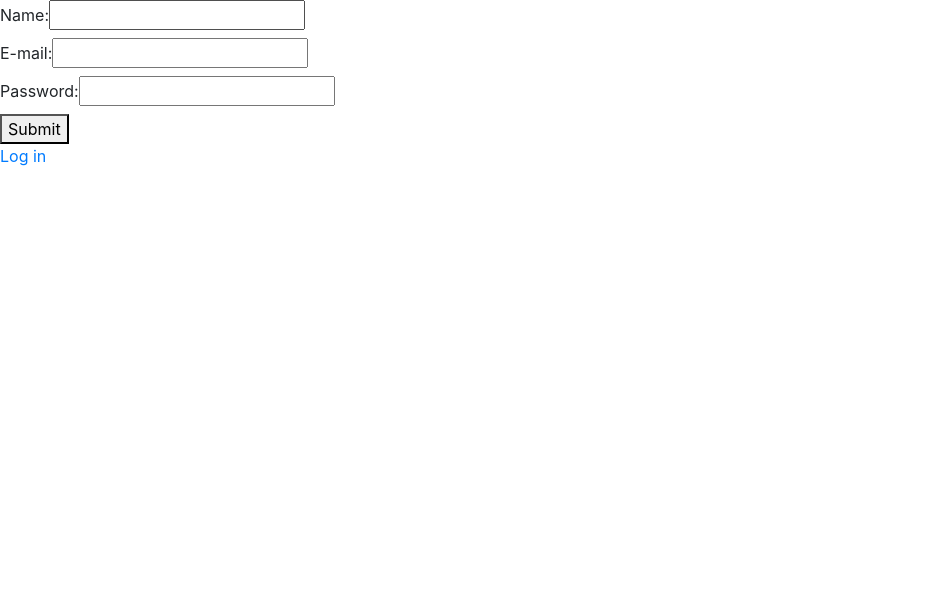
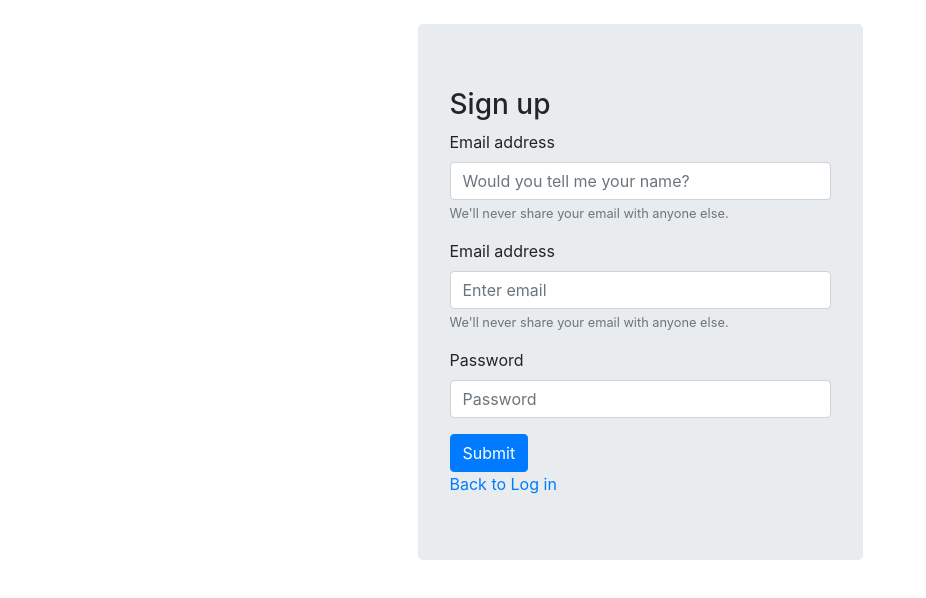
Before and after one commit to wonder13662/passbase-tech-challenge, a React (Create React App) app: page /signup in a window 1280 px wide. Shown: the top 598 px of the page, without its empty margins (0-926 px from the left). Built offline with nearby package versions, Linux system fonts and the light colour scheme.

Commit message:
Revise layout of Login, SignUp

```diff
--- a/src/pages/LogIn.js
+++ b/src/pages/LogIn.js
@@ -1,7 +1,8 @@
 import React from "react";
 import axios from "axios";
+import { Redirect, Link } from "react-router-dom";
+import { Jumbotron, Container, Row, Col, Button, Form } from "react-bootstrap";
 import utils from "../utils";
-import { Redirect, Link } from "react-router-dom";
 
 class LogIn extends React.Component {
   constructor(props) {
@@ -60,32 +61,53 @@ class LogIn extends React.Component {
     }
 
     return (
-      <form action="/api/login" method="post">
-        <div>
-          <label>
-            E-mail:
-            <input
+      <Container>
+        <Row>
+          <Col>&nbsp;</Col>
+        </Row>
+        <Row>
+          <Col>&nbsp;</Col>
+          <Col xs={5}>
+            <Jumbotron>
+              <Form>
+                <h3>Log in</h3>
+                <Form.Group controlId="formBasicEmail">
+                  <Form.Label>Email address</Form.Label>
+                  <Form.Control
                     type="email"
+                    placeholder="Enter email"
                     value={this.state.email}
                     onChange={this.handleOnChangeEmail}
                   />
-          </label>
-        </div>
-        <div>
-          <label>
-            Password:
-            <input
+                  <Form.Text className="text-muted">
+                    We'll never share your email with anyone else.
+                  </Form.Text>
+                </Form.Group>
+
+                <Form.Group controlId="formBasicPassword">
+                  <Form.Label>Password</Form.Label>
+                  <Form.Control
                     type="password"
+                    placeholder="Password"
                     value={this.state.password}
                     onChange={this.handleOnChangePassword}
                   />
-          </label>
+                </Form.Group>
+                <Button variant="primary" onClick={this.handleOnSubmit}>
+                  Submit
+                </Button>
+                <div>
+                  <Link to="/signup/">
+                    Do you need an account? Create new one
+                  </Link>
                 </div>
-        <div className="button" onClick={this.handleOnSubmit}>
-          <button type="submit">Submit</button>
-        </div>
-        <Link to="/signup/">Don't you have account? Create new one</Link>
-      </form>
+              </Form>
+            </Jumbotron>
+          </Col>
+          <Col>&nbsp;</Col>
+        </Row>
+        <Row></Row>
+      </Container>
     );
   }
 }
--- a/src/pages/SignUp.js
+++ b/src/pages/SignUp.js
@@ -1,6 +1,7 @@
 import React from "react";
 import axios from "axios";
 import utils from "../utils";
+import { Jumbotron, Container, Row, Col, Button, Form } from "react-bootstrap";
 import { Redirect, Link } from "react-router-dom";
 
 class SignUp extends React.Component {
@@ -79,42 +80,64 @@ class SignUp extends React.Component {
     }
 
     return (
-      <form action="/api/signup" method="post">
-        <div>
-          <label>
-            Name:
-            <input
+      <Container>
+        <Row>
+          <Col>&nbsp;</Col>
+        </Row>
+        <Row>
+          <Col>&nbsp;</Col>
+          <Col xs={5}>
+            <Jumbotron>
+              <Form>
+                <h3>Sign up</h3>
+                <Form.Group controlId="formName">
+                  <Form.Label>Email address</Form.Label>
+                  <Form.Control
                     type="text"
+                    placeholder="Would you tell me your name?"
                     value={this.state.name}
                     onChange={this.handleOnChangeName}
                   />
-          </label>
-        </div>
-        <div>
-          <label>
-            E-mail:
-            <input
+                  <Form.Text className="text-muted">
+                    We'll never share your email with anyone else.
+                  </Form.Text>
+                </Form.Group>
+
+                <Form.Group controlId="formBasicEmail">
+                  <Form.Label>Email address</Form.Label>
+                  <Form.Control
                     type="email"
+                    placeholder="Enter email"
                     value={this.state.email}
                     onChange={this.handleOnChangeEmail}
                   />
-          </label>
-        </div>
-        <div>
-          <label>
-            Password:
-            <input
+                  <Form.Text className="text-muted">
+                    We'll never share your email with anyone else.
+                  </Form.Text>
+                </Form.Group>
+
+                <Form.Group controlId="formBasicPassword">
+                  <Form.Label>Password</Form.Label>
+                  <Form.Control
                     type="password"
+                    placeholder="Password"
                     value={this.state.password}
                     onChange={this.handleOnChangePassword}
                   />
-          </label>
+                </Form.Group>
+                <Button variant="primary" onClick={this.handleOnSubmit}>
+                  Submit
+                </Button>
+                <div>
+                  <Link to="/">Back to Log in</Link>
                 </div>
-        <div className="button" onClick={this.handleOnSubmit}>
-          <button type="submit">Submit</button>
-        </div>
-        <Link to="/">Log in</Link>
-      </form>
+              </Form>
+            </Jumbotron>
+          </Col>
+          <Col>&nbsp;</Col>
+        </Row>
+        <Row></Row>
+      </Container>
     );
   }
 }
```
Lines whose indentation alone changed are shown as unchanged.
